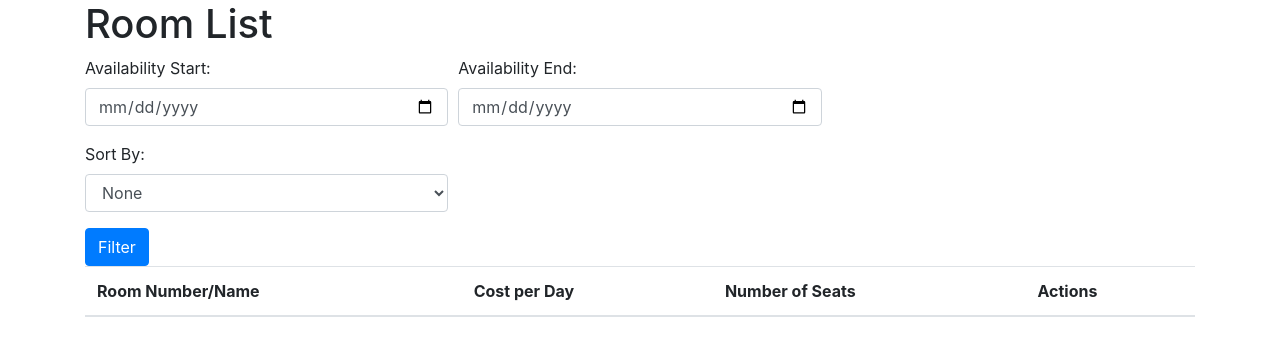
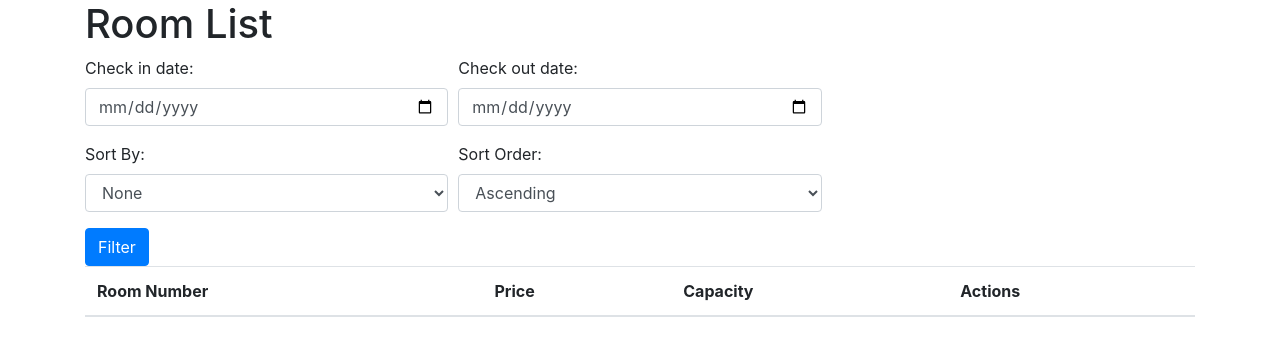
Before and after one commit to evgakimenko/RoomBooking_test, a Django app: page /rooms/ in a window 1280 px wide. Shown: the part 80-436 px from the top of the page. Run offline with Django 4.2, Linux system fonts and the light colour scheme; data that the repository does not hold is empty; some libraries are stand-ins or nearby versions.

Commit message:
fix sorting functionality and add asc/desc

```diff
--- a/apps/room_booking/views.py
+++ b/apps/room_booking/views.py
@@ -13,9 +13,10 @@ from .serializers import RoomSerializer, ReservationSerializer, UserSerializer
 
 class RoomListAPIView(APIView):
     def get(self, request):
-        start_date = request.query_params.get('availability_start')
-        end_date = request.query_params.get('availability_end')
+        start_date = request.query_params.get('check_in')
+        end_date = request.query_params.get('check_out')
         sort_by = request.query_params.get('sort_by')
+        sort_order = request.query_params.get('sort_order')
 
         rooms = Room.objects.all()
 
@@ -32,9 +33,15 @@ class RoomListAPIView(APIView):
 
         # Sort rooms by price or number of seats
         if sort_by == 'price':
-            rooms = rooms.order_by('price')
-        elif sort_by == 'seats':
-            rooms = rooms.order_by('capacity')
+            if sort_order == 'asc':
+                rooms = rooms.order_by('price')
+            else:
+                rooms = rooms.order_by('-price')
+        elif sort_by == 'capacity':
+            if sort_order == 'asc':
+                rooms = rooms.order_by('capacity')
+            else:
+                rooms = rooms.order_by('-capacity')
 
         serializer = RoomSerializer(rooms, many=True)
         return Response(serializer.data, status=status.HTTP_200_OK)
--- a/settings/urls.py
+++ b/settings/urls.py
@@ -28,9 +28,9 @@ urlpatterns = [
     path('api/login/', UserLoginAPIView.as_view(), name='api-login'),
     path('api/logout/', LogoutAPIView.as_view(), name='logout'),
     path('api/rooms/', RoomListAPIView.as_view(), name='room-list'),
-    path('api/rooms/book/<room_id>/', BookRoomAPIView.as_view(), name='book-room'),
+    path('api/rooms/book/<uuid:room_id>/', BookRoomAPIView.as_view(), name='book-room'),
     path('api/reservations/', UserReservationsAPIView.as_view(), name='reservation-list'),
-    path('api/reservations/cancel/<room_id>/', CancelReservationAPIView.as_view(), name='cancel-reservation'),
+    path('api/reservations/cancel/<uuid:reservation_id>/', CancelReservationAPIView.as_view(), name='cancel-reservation'),
     path('registration/', TemplateView.as_view(template_name='registration.html'), name='registration'),
     path('login/', TemplateView.as_view(template_name='login.html'), name='login'),
     path('rooms/', TemplateView.as_view(template_name='room_list.html'), name='room-list'),
--- a/templates/reservation_list.html
+++ b/templates/reservation_list.html
@@ -7,7 +7,7 @@
 <table class="table" id="reservations-table">
     <thead>
     <tr>
-        <th scope="col">Room Number/Name</th>
+        <th scope="col">Room Number</th>
         <th scope="col">Check-in Date</th>
         <th scope="col">Check-out Date</th>
         <th scope="col">Actions</th>
--- a/templates/room_list.html
+++ b/templates/room_list.html
@@ -7,12 +7,12 @@
 <form method="GET">
   <div class="form-row">
     <div class="form-group col-md-4">
-      <label for="availability-start">Availability Start:</label>
-      <input type="date" id="availability-start" name="availability_start" class="form-control">
+      <label for="check_in">Check in date:</label>
+      <input type="date" id="check_in" name="check_in_date" class="form-control">
     </div>
     <div class="form-group col-md-4">
-      <label for="availability-end">Availability End:</label>
-      <input type="date" id="availability-end" name="availability_end" class="form-control">
+      <label for="check_out">Check out date:</label>
+      <input type="date" id="check_out" name="check_out_date" class="form-control">
     </div>
   </div>
   <div class="form-row">
@@ -21,7 +21,14 @@
       <select id="sort-by" name="sort_by" class="form-control">
         <option value="">None</option>
         <option value="price">Price</option>
-        <option value="seats">Number of Seats</option>
+        <option value="capacity">Capacity</option>
+      </select>
+    </div>
+    <div class="form-group col-md-4">
+      <label for="sort-order">Sort Order:</label>
+      <select id="sort-order" name="sort_order" class="form-control">
+        <option value="asc">Ascending</option>
+        <option value="desc">Descending</option>
       </select>
     </div>
   </div>
@@ -31,9 +38,9 @@
 <table class="table">
   <thead>
     <tr>
-      <th scope="col">Room Number/Name</th>
-      <th scope="col">Cost per Day</th>
-      <th scope="col">Number of Seats</th>
+      <th scope="col">Room Number</th>
+      <th scope="col">Price</th>
+      <th scope="col">Capacity</th>
       <th scope="col">Actions</th>
     </tr>
   </thead>
@@ -59,16 +66,17 @@
     // Function to fetch room data
     function fetchRoomData() {
       $.ajax({
-        url: '/api/rooms/',
-        method: 'GET',
-        data: {
-          availability_start: $('#availability-start').val(),
-          availability_end: $('#availability-end').val(),
-          sort_by: $('#sort-by').val()
-        },
+          url: '/api/rooms/',
+          method: 'GET',
+          data: {
+            availability_start: $('#check_in').val(),
+            availability_end: $('#check_out').val(),
+            sort_by: $('#sort-by').val(),
+            sort_order: $('#sort-order').val() // Add the selected sort order to the request data
+          },
         success: function (response) {
           const rooms = response;
-          const isAuthenticated = "{{ request.user.is_authenticated }}";
+const isAuthenticated = {{ request.user.is_authenticated|lower }};
 
           // Clear the existing table rows
           $('#room-list-body').empty();
@@ -91,8 +99,8 @@
             const $row = $(row);
             $row.find('.book-btn').click(function () {
               const roomId = $(this).data('room-id');
-              const checkInDate = $('#availability-start').val();
-              const checkOutDate = $('#availability-end').val();
+              const checkInDate = $('#check_in').val();
+              const checkOutDate = $('#check_out').val();
 
               bookRoom(roomId, checkInDate, checkOutDate);
             });
```
